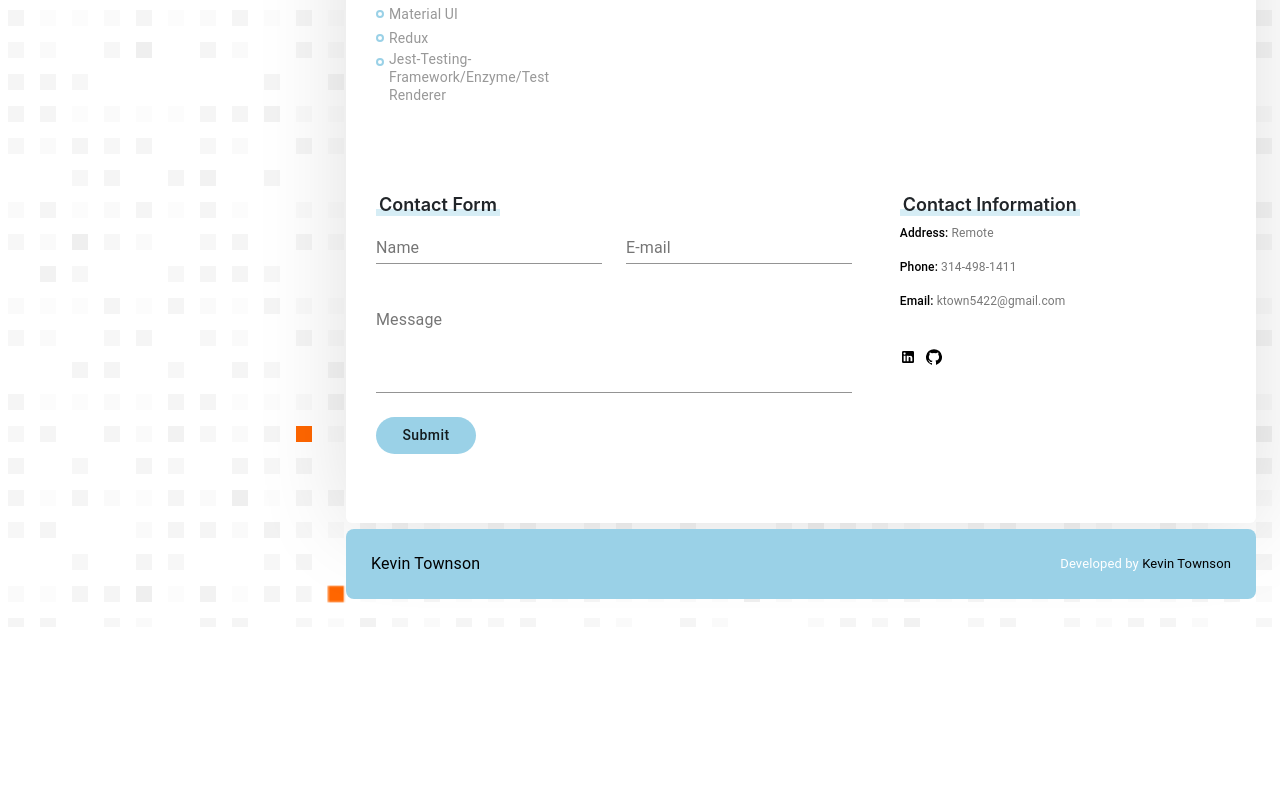
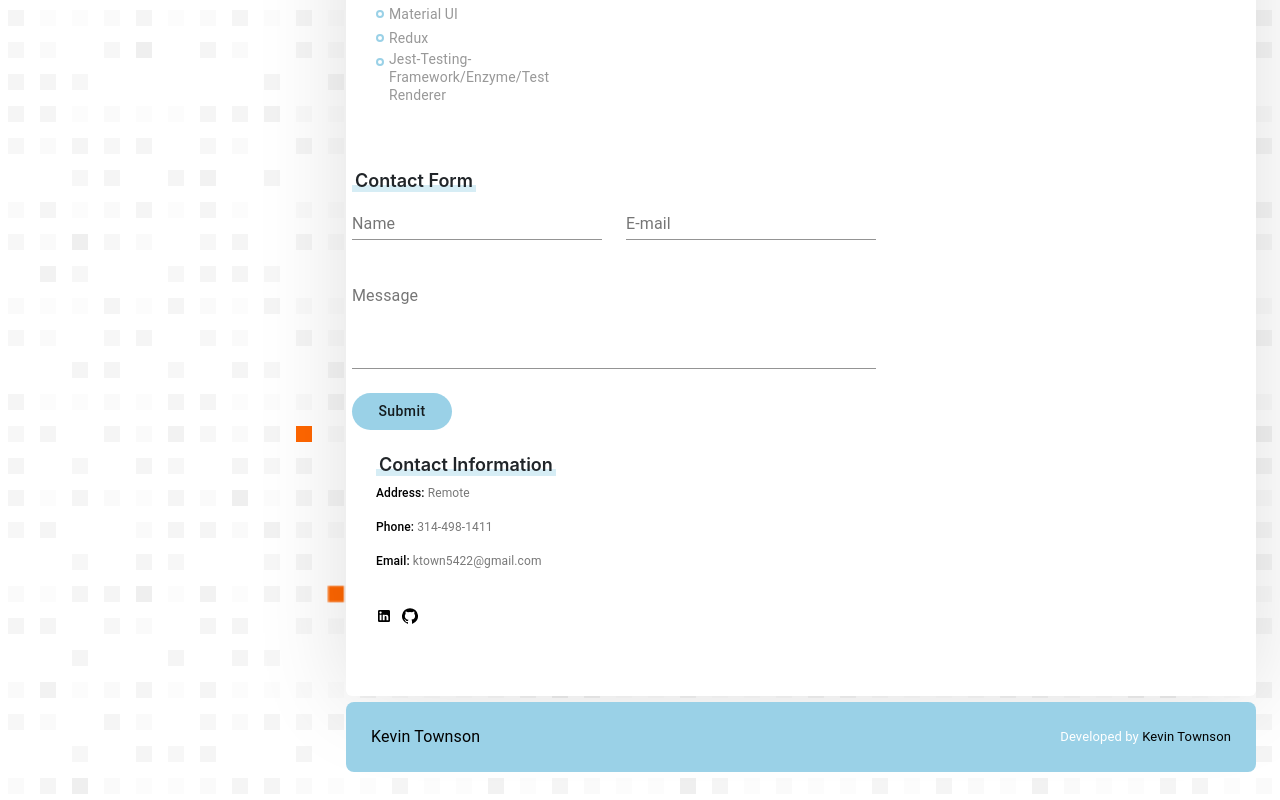
Before and after one commit to ktown5422/reactjs-portfolio, a React (Create React App) app: page / in a window 1280 px wide. Shown: the part 1886-2686 px from the top of the page. Before the commit the page ends 2513 px from the top, so only its background shows below. Built offline with nearby package versions, Linux system fonts and the light colour scheme.

Commit message:
add form customization fix 2 - KT

```diff
--- a/src/pages/Resume/Resume.js
+++ b/src/pages/Resume/Resume.js
@@ -164,8 +164,8 @@ const Resume = () => {
       </Grid>
 
       {/* Contact */}
+      <Grid container spacing={6} className="section pt_45 pb_45">
         <form name="contact" method="POST" data-netlify="true" onSubmit={handleSubmit}>
-        <Grid container spacing={6} className="section pt_45 pb_45">
           {/* Contact Form */}
           <Grid item xs={12} lg={7}>
             <Grid container>
@@ -193,6 +193,7 @@ const Resume = () => {
               </Grid>
             </Grid>
           </Grid>
+        </form>
 
         {/* Contact Information */}
         <Grid item xs={12} lg={5}>
@@ -235,8 +236,7 @@ const Resume = () => {
             </Grid>
           </Grid>
         </Grid>
-        </Grid>
-      </form>
+      </Grid >
     </>
   );
 };
```
Lines whose indentation alone changed are shown as unchanged.
